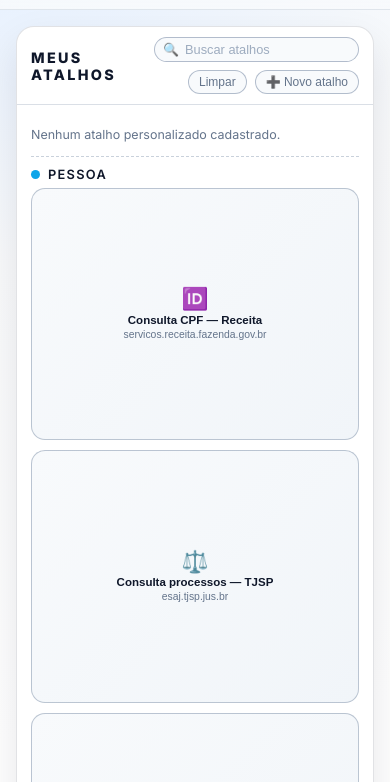
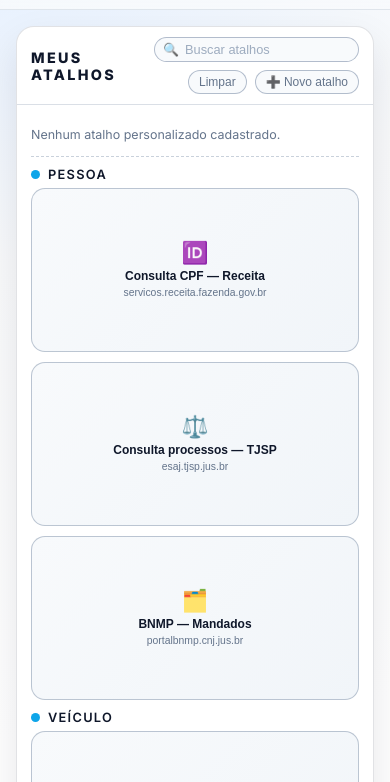
Before and after one commit to eddubueno/intel-pm-mobile, a plain HTML site: page index.html in a window 390 px wide. Shown: the part 57-839 px from the top of the page. Drawn offline with nearby package versions, Linux system fonts and the light colour scheme.

Commit message:
Update index.html

```diff
--- a/index.html
+++ b/index.html
@@ -227,25 +227,25 @@
       .cols-2,.cols-3,.cols-4{grid-template-columns:minmax(0,1fr)}
     }
 
-   /* ====== CARDS COM ÍCONE CENTRAL (BEM MENORES) ====== */
+  /* ====== CARDS RETANGULARES COM ÍCONE CENTRAL ====== */
 .qbtn{
   position:relative;
   display:flex;
   flex-direction:column;
   align-items:center;
   justify-content:center;
-  gap:3px;
+  gap:4px;
   border-radius:14px;
-  padding:6px;
+  padding:8px 10px;
   border:1px solid rgba(148,163,184,.6);
   background:linear-gradient(135deg,rgba(248,250,252,1),rgba(241,245,249,1));
   cursor:pointer;
   transition:transform .06s ease, box-shadow .12s ease, border-color .12s ease, background .12s ease;
   text-align:center;
 
-  /* menores */
-  aspect-ratio: 3 / 2;    /* mais retangular, menos alto */
-  min-height:72px;
+  /* mais retangular (largura > altura) */
+  aspect-ratio: 16 / 9;
+  min-height:64px;
 }
 
 .qbtn:hover{
@@ -263,7 +263,7 @@
 
 .qbtn-main{
   display:block;
-  font-size:.75rem;
+  font-size:.78rem;
   font-weight:600;
   color:#0f172a;
 }
@@ -289,23 +289,24 @@
   color:#0f172a;
 }
 
-/* MOBILE: ainda mais compacto */
+/* MOBILE: ainda mais "deitado" e compacto */
 @media (max-width:600px){
   .qbtn{
-    aspect-ratio: 2.6 / 2;
-    min-height:60px;
-    padding:4px;
+    aspect-ratio: 18 / 9;  /* ainda mais retangular */
+    min-height:56px;
+    padding:6px 8px;
   }
   .qbtn-ico{
     font-size:1.35rem;
   }
   .qbtn-main{
-    font-size:.72rem;
+    font-size:.75rem;
   }
   .qbtn-meta{
     font-size:.65rem;
   }
 }
+
 
     .custom-empty{
       font-size:.78rem;
```
